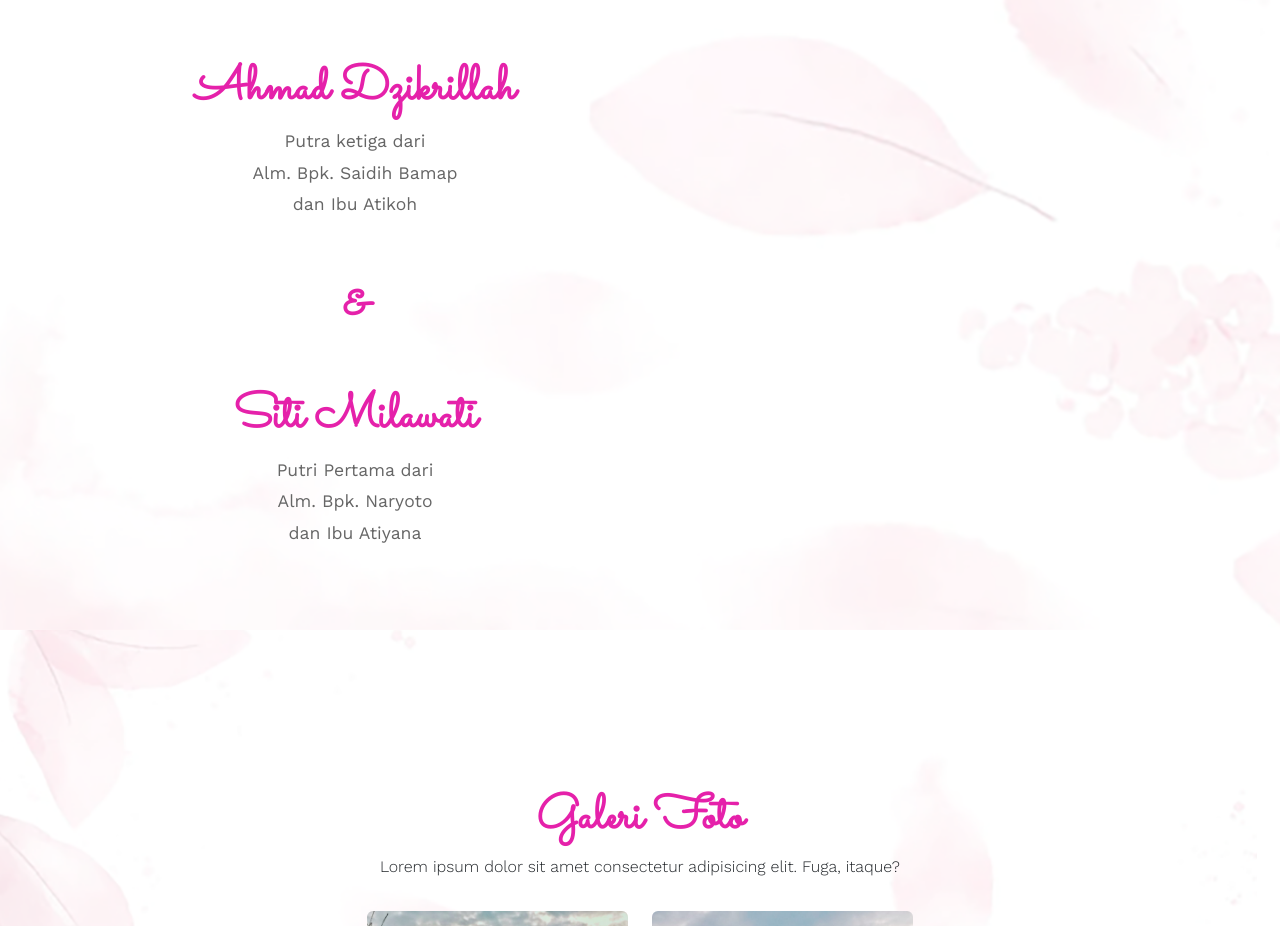
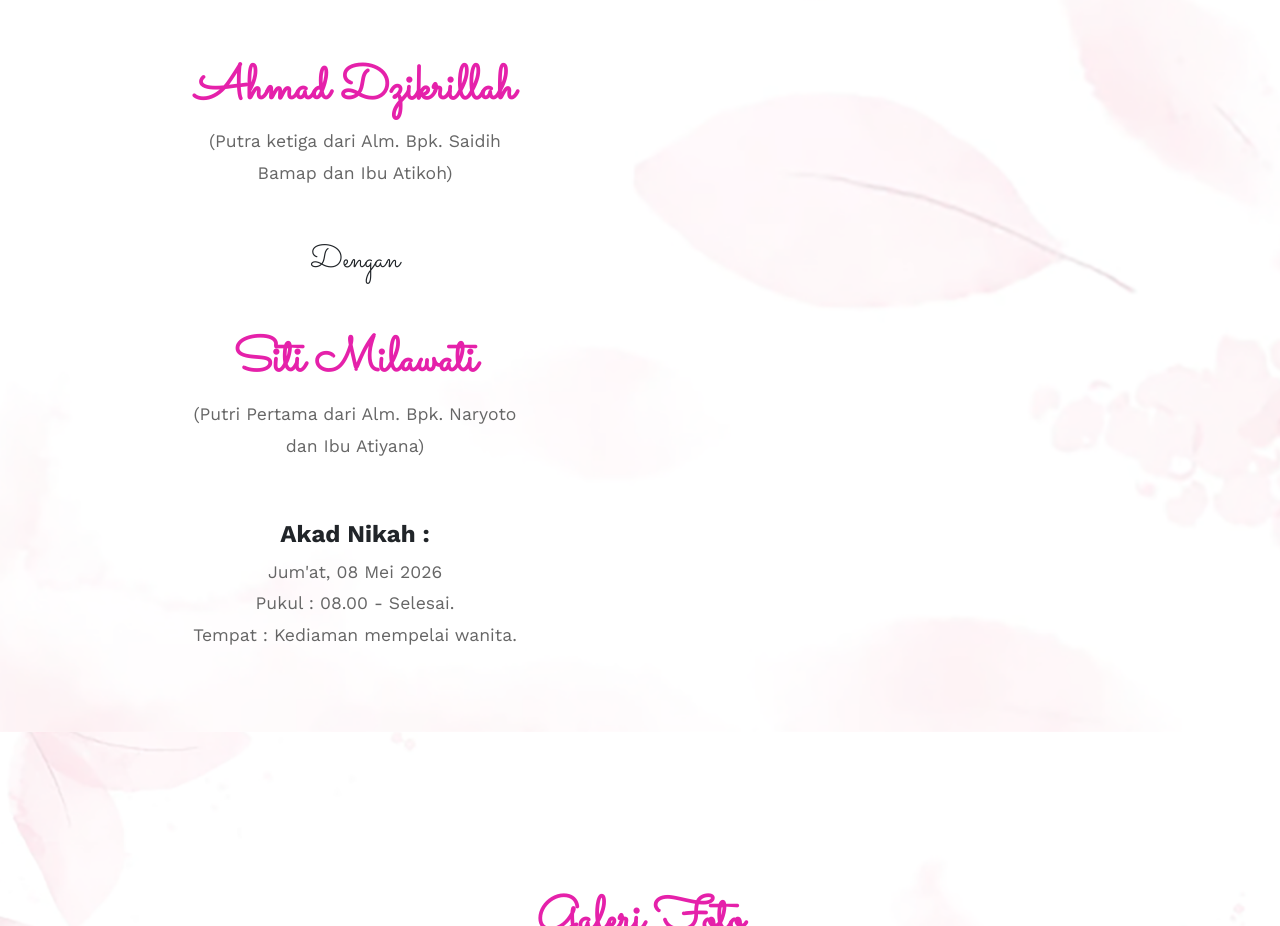
Before and after one commit to desmonsyarief/undangan-kiki-mila, a plain HTML site: page index.html in a window 1280 px wide. Shown: the part 1497-2423 px from the top of the page. Drawn offline with nearby package versions, Linux system fonts and the light colour scheme; some packages are replaced by stand-ins of ours; a script that the page names is missing.

Commit message:
penambahan tanggal acara akad dibawah tulisan couple

```diff
--- a/index.html
+++ b/index.html
@@ -107,13 +107,17 @@
             <br>
             <br>
             <h2>Ahmad Dzikrillah</h2>
-            <p>Putra ketiga dari <br> Alm. Bpk. Saidih Bamap <br> dan Ibu Atikoh</p>
+            <p>(Putra ketiga dari Alm. Bpk. Saidih Bamap dan Ibu Atikoh)</p>
           </div>
-          <span class="heart"><b>&</b></span>
+          <span style="font-family: sacramento; font-size: 2rem;" >Dengan</span>
           <div class="col-lg-8 mt-5">
             <h2>Siti Milawati</h2>
-            <p>Putri Pertama dari <br> Alm. Bpk. Naryoto <br> dan Ibu Atiyana</p>
+            <p>(Putri Pertama dari Alm. Bpk. Naryoto dan Ibu Atiyana)</p> <br><br>
           </div>
+          <div class="col-md-8 text-center">
+            <h4><b>Akad Nikah :</b></h4>
+            <p>Jum'at, 08 Mei 2026 <br>Pukul : 08.00 - Selesai.<br> Tempat : Kediaman mempelai wanita.</p>
+        </div>
         </div>
       </div>
     </div>
```
